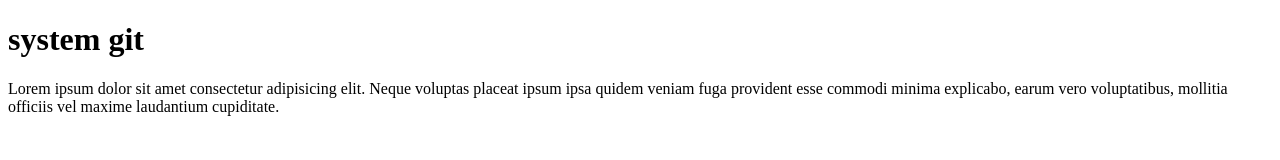
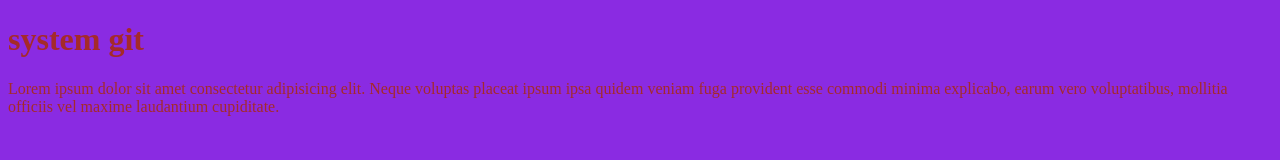
Before and after one commit to EinhornVerkaufen/2nd-shit, a plain HTML site: page index.html in a window 1280 px wide. Drawn offline with Linux system fonts and the light colour scheme.

Commit message:
set style

```diff
--- a/css/style.css
+++ b/css/style.css
@@ -0,0 +1,5 @@
+body{
+    background-color: blueviolet;
+    color: brown;
+
+}
```
Also changed, not shown: index.html (+1 -1 lines).
